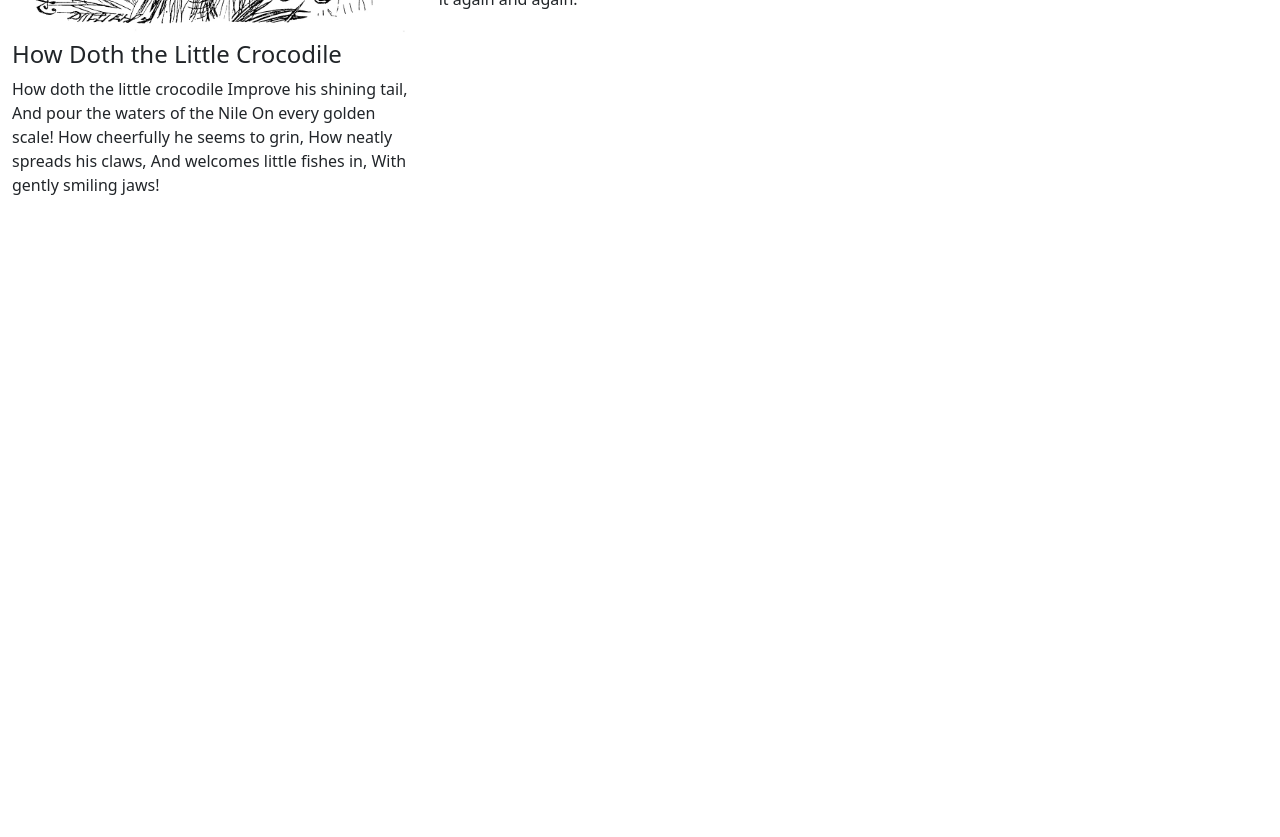
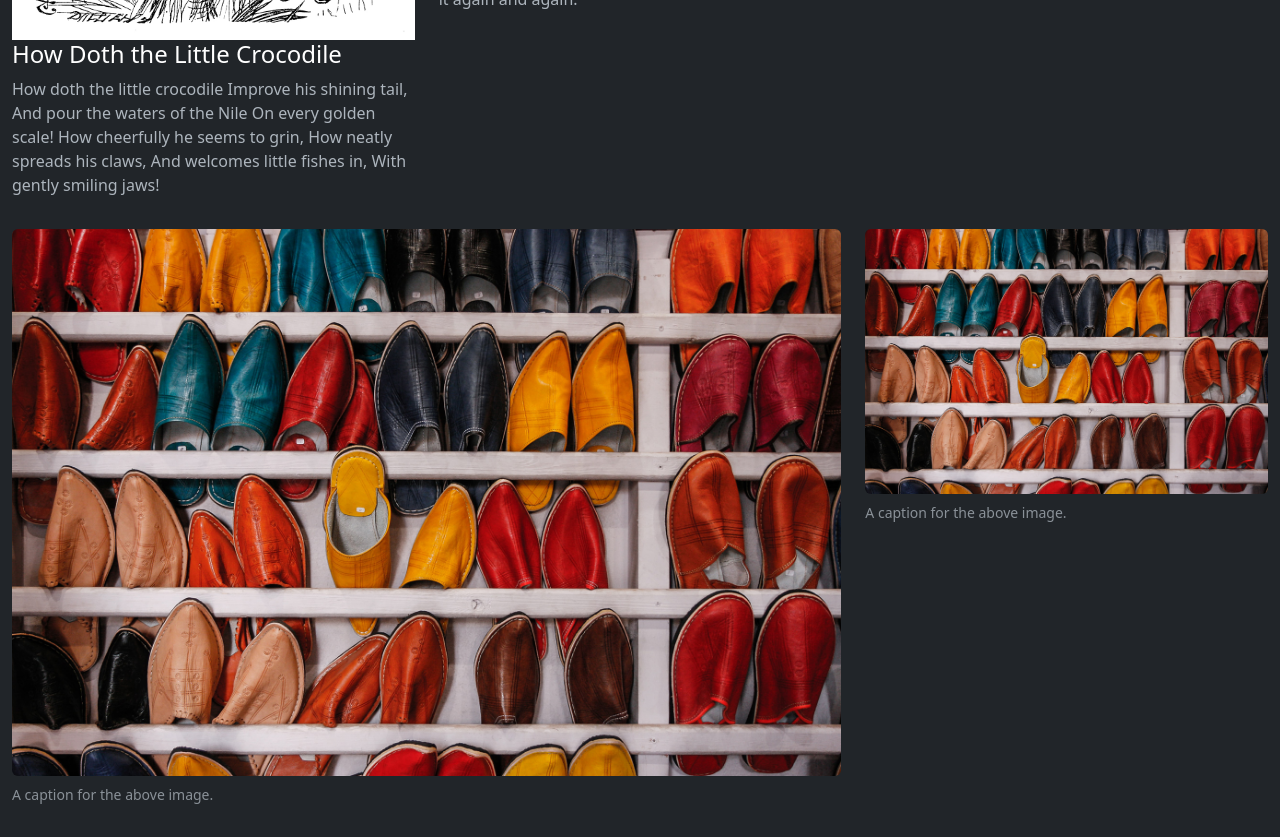
Before and after one commit to ScarletgraceB/bootstrap_wk2, a plain HTML site: page index.html in a window 1280 px wide. Shown: the part 1407-2244 px from the top of the page. Before the commit the page ends 1636 px from the top, so only its background shows below. Drawn offline with Linux system fonts and the light colour scheme.

Commit message:
finished worksheet

```diff
--- a/index.html
+++ b/index.html
@@ -1,5 +1,5 @@
 <!DOCTYPE html>
-<html lang="en">
+<html lang="en" data-bs-theme="dark">
 
 <head>
     <meta charset="UTF-8">
@@ -142,7 +142,27 @@
 
         <!-- begin caption -->
 
+       <div class="container-fluid">
+            <div class="row mb-3">
+                    <div class="col-md-8">
+                        <figure class="figure">
+                            <img src="images/shoes.jpg" class="figure-img img-fluid rounded" alt="...">
+                            <figcaption class="figure-caption">A caption for the above image.</figcaption>
+                          </figure>
 
+                    </div>
+
+                    <div class="col-md-4">
+                        <figure class="figure">
+                            <img src="images/shoes.jpg" class="figure-img img-fluid rounded" alt="...">
+                            <figcaption class="figure-caption">A caption for the above image.</figcaption>
+                          </figure>
+
+                    </div>
+
+            </div>
+
+       </div>
 
 
 
```
